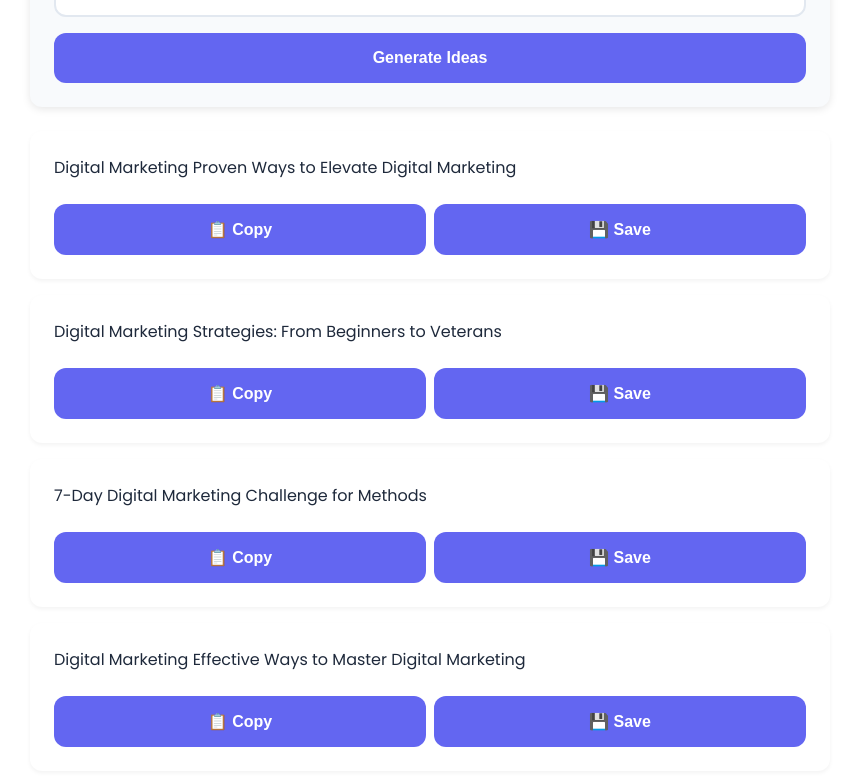
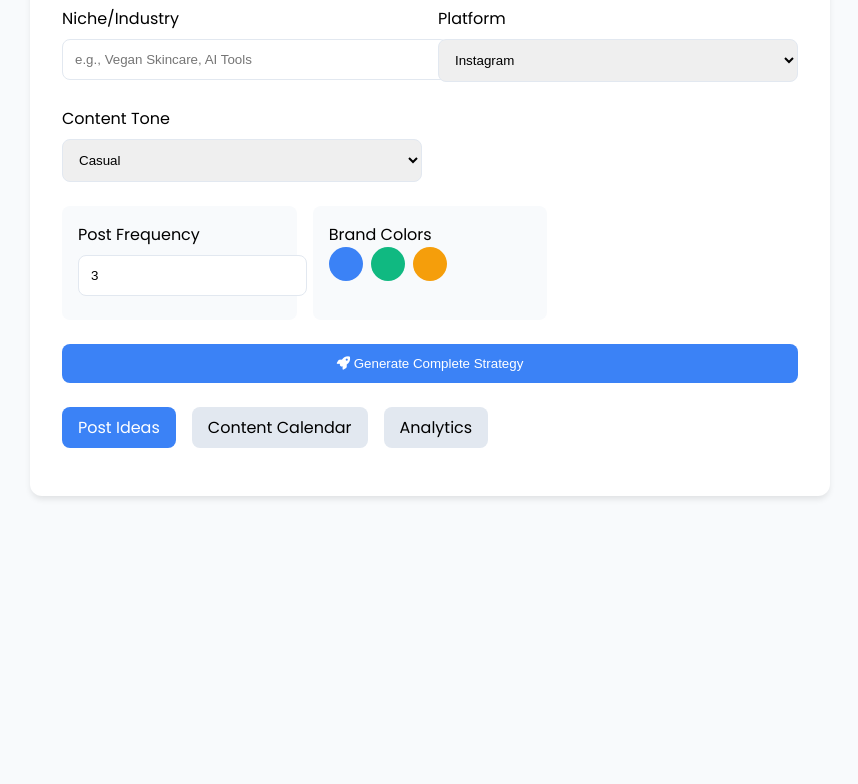
Before and after one commit to Hamza153120/Social--Post---Generator, a plain HTML site: page index.html in a window 1280 px wide. Shown: the part 149-933 px from the top of the page, without its empty margins (210-1068 px from the left). After the commit the page ends 800 px from the top, so only its background shows below. Drawn offline with Linux system fonts and the light colour scheme.

Commit message:
Update index.html

```diff
--- a/index.html
+++ b/index.html
@@ -1,176 +1,303 @@
 <!DOCTYPE html>
-<html lang="en">
+<html>
 <head>
-    <meta charset="UTF-8">
-    <meta name="viewport" content="width=device-width, initial-scale=1.0, maximum-scale=1.0, user-scalable=no">
-    <title>Unlimited Post Ideas Generator</title>
+    <title>Ultimate Social Content Studio</title>
     <link href="https://fonts.googleapis.com/css2?family=Poppins:wght@400;600&display=swap" rel="stylesheet">
+    <link rel="stylesheet" href="https://cdnjs.cloudflare.com/ajax/libs/font-awesome/6.0.0/css/all.min.css">
     <style>
-        * {
-            box-sizing: border-box;
-            margin: 0;
-            padding: 0;
+        :root {
+            --primary: #3B82F6;
+            --secondary: #2563EB;
         }
-
-        :root {
-            --primary: #6366f1;
-            --text: #1e293b;
-            --background: #ffffff;
-            --radius: 12px;
-        }
-
         body {
             font-family: 'Poppins', sans-serif;
-            background: var(--background);
-            color: var(--text);
-            padding: 1rem;
-            min-height: 100vh;
+            max-width: 800px;
+            margin: 2rem auto;
+            padding: 0 1rem;
+            background: #f8fafc;
         }
-
         .container {
-            max-width: 800px;
-            margin: 0 auto;
+            background: white;
+            padding: 2rem;
+            border-radius: 12px;
+            box-shadow: 0 4px 6px -1px rgba(0, 0, 0, 0.1);
         }
-
-        .generator-form {
-            background: #f8fafc;
-            padding: 1.5rem;
-            border-radius: var(--radius);
-            margin-bottom: 1.5rem;
-            position: sticky;
-            top: 1rem;
-            z-index: 2;
-            box-shadow: 0 2px 8px rgba(0,0,0,0.1);
+        select, input, button {
+            padding: 0.75rem;
+            margin: 0.5rem 0;
+            border: 1px solid #e2e8f0;
+            border-radius: 8px;
+            width: 100%;
         }
-
-        input, button {
-            width: 100%;
-            padding: 1rem;
-            border: 2px solid #e2e8f0;
-            border-radius: var(--radius);
-            font-size: 1rem;
-            margin-top: 0.5rem;
-        }
-
         button {
             background: var(--primary);
             color: white;
             border: none;
-            font-weight: 600;
             cursor: pointer;
-            transition: filter 0.2s;
+            transition: 0.3s;
         }
-
-        .post-output {
-            margin-top: 1rem;
+        button:hover { background: var(--secondary); }
+        .grid { display: grid; grid-template-columns: repeat(2,1fr); gap: 1rem; }
+        .preview {
+            background: #f1f5f9;
+            padding: 1rem;
+            border-radius: 12px;
+            position: relative;
+            margin: 1rem 0;
         }
-
-        .post-card {
-            background: white;
-            padding: 1.5rem;
-            border-radius: var(--radius);
+        .tab-buttons { display: flex; gap: 1rem; margin: 1rem 0; }
+        .tab {
+            padding: 0.5rem 1rem;
+            cursor: pointer;
+            border-radius: 8px;
+            background: #e2e8f0;
+        }
+        .active-tab { background: var(--primary); color: white; }
+        .color-picker { display: flex; gap: 0.5rem; }
+        .color-option {
+            width: 30px;
+            height: 30px;
+            border-radius: 50%;
+            cursor: pointer;
+            border: 2px solid transparent;
+        }
+        .color-option.selected { border-color: black; }
+        .post-analysis {
+            display: grid;
+            grid-template-columns: repeat(3, 1fr);
+            gap: 1rem;
             margin: 1rem 0;
-            box-shadow: 0 2px 4px rgba(0,0,0,0.05);
         }
-
-        .load-more {
-            text-align: center;
-            margin: 2rem 0;
+        .post-analysis > div {
+            padding: 1rem;
+            background: #f8fafc;
+            border-radius: 8px;
         }
     </style>
 </head>
 <body>
     <div class="container">
-        <h1 style="margin-bottom: 1rem;">✨ Unlimited Post Ideas</h1>
+        <h1>🚀 Ultimate Social Content Studio</h1>
 
-        <div class="generator-form">
-            <input type="text" id="niche" placeholder="Enter your niche (e.g., Vegan Cooking)" value="Digital Marketing">
-            <button onclick="generateNewIdeas()" style="margin-top: 1rem;">Generate Ideas</button>
+        <!-- Control Panel -->
+        <div class="grid">
+            <div>
+                <label>Niche/Industry</label>
+                <input type="text" id="niche" placeholder="e.g., Vegan Skincare, AI Tools">
+            </div>
+            <div>
+                <label>Platform</label>
+                <select id="platform">
+                    <option>Instagram</option>
+                    <option>TikTok</option>
+                    <option>YouTube</option>
+                    <option>LinkedIn</option>
+                </select>
+            </div>
+            <div>
+                <label>Content Tone</label>
+                <select id="tone">
+                    <option>Casual</option>
+                    <option>Professional</option>
+                    <option>Funny</option>
+                    <option>Inspirational</option>
+                </select>
+            </div>
         </div>
 
-        <div class="post-output" id="output"></div>
-        <div class="load-more">
-            <button onclick="generateNewIdeas()">Load More Ideas</button>
+        <!-- Advanced Options -->
+        <div class="post-analysis">
+            <div>
+                <label>Post Frequency</label>
+                <input type="number" id="frequency" value="3" min="1" max="7">
+            </div>
+            <div>
+                <label>Brand Colors</label>
+                <div class="color-picker">
+                    <div class="color-option" style="background: #3B82F6" onclick="selectColor(this)"></div>
+                    <div class="color-option" style="background: #10B981" onclick="selectColor(this)"></div>
+                    <div class="color-option" style="background: #F59E0B" onclick="selectColor(this)"></div>
+                </div>
+            </div>
+        </div>
+
+        <button onclick="window.generateStrategy()"><i class="fas fa-rocket"></i> Generate Complete Strategy</button>
+
+        <!-- Tabs -->
+        <div class="tab-buttons">
+            <div class="tab active-tab" onclick="showTab('post-ideas')">Post Ideas</div>
+            <div class="tab" onclick="showTab('calendar')">Content Calendar</div>
+            <div class="tab" onclick="showTab('analytics')">Analytics</div>
+        </div>
+
+        <!-- Results -->
+        <div id="post-ideas" class="tab-content" style="display: block;">
+            <!-- Generated Content -->
+        </div>
+
+        <div id="calendar" class="tab-content" style="display: none;">
+            <!-- Calendar Content -->
+        </div>
+
+        <div id="analytics" class="tab-content" style="display: none;">
+            <!-- Analytics Content -->
         </div>
     </div>
 
     <script>
-        // ===== Advanced Idea Generation Engine =====
-        const ideaBank = {
-            frameworks: [
-                "{action} {niche} {target} with {method}",
-                "{number} {adjective} Ways to {action} {niche}",
-                "{niche} {target}: From {beginner} to {expert}",
-                "The Ultimate Guide to {niche} {specialization}",
-                "{niche} vs {competitor}: {comparison} Showdown",
-                "{timeframe} {niche} Challenge for {target}",
-                "How {industry} Leaders {action} {niche}"
+        // Enhanced Templates Database
+        const templateLibrary = {
+            base: [
+                "The Ultimate Guide to {niche} 🧭",
+                "5 {niche} Mistakes Everyone Makes ❌",
+                "{niche} Success Stories: Real Case Studies 📈",
+                "How We Revolutionized {niche} 💡",
+                "{niche} vs Traditional Methods: Full Comparison ⚔️"
             ],
-
-            modifiers: {
-                action: ["Master", "Transform", "Optimize", "Revolutionize", "Elevate"],
-                adjective: ["Creative", "Proven", "Unusual", "Effective", "Innovative"],
-                target: ["Strategies", "Techniques", "Systems", "Methods", "Approaches"],
-                method: ["AI", "Community Building", "Data Analysis", "Storytelling", "Automation"],
-                beginner: ["Newbies", "Startups", "Beginners", "First-Timers"],
-                expert: ["Experts", "Agencies", "Professionals", "Veterans"],
-                timeframe: ["7-Day", "30-Day", "90-Day", "1-Year"],
-                comparison: ["Complete", "Detailed", "Comprehensive", "In-Depth"],
-                specialization: ["in 2024", "for Startups", "Using AI", "on a Budget"],
-                competitor: ["Traditional Methods", "Industry Standards", "Common Practices"]
+            platform: {
+                Instagram: ["Carousel Post", "Reels Video", "Stories Series"],
+                TikTok: ["60-second Tutorial", "Challenge Video", "Behind-the-Scenes"],
+                LinkedIn: ["Industry Report", "Thought Leadership", "Case Study"]
             },
-
-            generatedIdeas: new Set(),
-
-            generateUniqueIdea(niche) {
-                let idea;
-                do {
-                    const template = this.frameworks[Math.floor(Math.random() * this.frameworks.length)];
-                    idea = template.replace(/{(\w+)}/g, (_, key) => {
-                        const options = this.modifiers[key];
-                        return options ? options[Math.floor(Math.random() * options.length)] : niche;
-                    });
-                } while(this.generatedIdeas.has(idea));
-
-                this.generatedIdeas.add(idea);
-                return idea;
+            toneModifiers: {
+                Casual: ["🔥 Pro tip:", "PSA:", "Swipe 👉", "Drop a ❤️ if..."],
+                Professional: ["Key takeaway:", "Research shows:", "Industry leaders agree:"],
+                Funny: ["Plot twist:", "No cap:", "Spoiler alert:", "The tea ☕"],
+                Inspirational: ["Remember:", "You've got this!", "Small steps:"]
             }
         };
 
-        function generateNewIdeas() {
-            const niche = document.getElementById('niche').value || "Your Niche";
-            const output = document.getElementById('output');
+        // Analytics Metrics
+        const metrics = {
+            Instagram: { reach: "10K-50K", engagement: "3-5%", bestTime: "9-11 AM" },
+            TikTok: { reach: "50K-200K", engagement: "5-8%", bestTime: "7-9 PM" },
+            LinkedIn: { reach: "5K-20K", engagement: "1-2%", bestTime: "11 AM-1 PM" }
+        };
 
-            // Generate 5 new unique ideas
-            for(let i = 0; i < 5; i++) {
-                const idea = ideaBank.generateUniqueIdea(niche);
-                const card = document.createElement('div');
-                card.className = 'post-card';
-                card.innerHTML = `
-                    <p>${idea}</p>
-                    <div style="margin-top: 1rem; display: flex; gap: 0.5rem;">
-                        <button onclick="copyToClipboard('${idea}')">📋 Copy</button>
-                        <button onclick="saveIdea('${idea}')">💾 Save</button>
-                    </div>
-                `;
-                output.appendChild(card);
-            }
+        let selectedColor = "#3B82F6";
+
+        function generateStrategy() {
+            const niche = document.getElementById("niche").value || "Your Niche";
+            const platform = document.getElementById("platform").value;
+            const tone = document.getElementById("tone").value;
+            const frequency = document.getElementById("frequency").value;
+
+            // Generate Content
+            const posts = generatePosts(niche, platform, tone, frequency);
+            const calendar = generateCalendar(niche, frequency);
+            const analytics = generateAnalytics(platform);
+
+            // Display Results
+            displayPosts(posts);
+            displayCalendar(calendar);
+            displayAnalytics(analytics);
+            showTab('post-ideas');
         }
 
-        function copyToClipboard(text) {
-            navigator.clipboard.writeText(text);
-            alert('Copied to clipboard!');
+        function generatePosts(niche, platform, tone, count) {
+            return Array.from({length: count}, (_, i) => {
+                const template = templateLibrary.base[i % templateLibrary.base.length];
+                const platformFormat = templateLibrary.platform[platform][i % 3];
+                const toneModifier = templateLibrary.toneModifiers[tone][i % 4];
+
+                return {
+                    title: template.replace(/{niche}/g, niche),
+                    content: `${toneModifier} ${generateCTAs(platform)}`,
+                    hashtags: generateSmartHashtags(niche, platform),
+                    format: platformFormat,
+                    color: selectedColor
+                };
+            });
         }
 
-        function saveIdea(idea) {
-            const saved = JSON.parse(localStorage.getItem('savedIdeas') || '[]');
-            saved.push(idea);
-            localStorage.setItem('savedIdeas', JSON.stringify(saved));
-            alert('Idea saved!');
+        function generateSmartHashtags(niche, platform) {
+            const cleanNiche = niche.replace(/ /g, "");
+            const platformTags = {
+                Instagram: ["#InstaGood", "#ExplorePage"],
+                TikTok: ["#FYP", "#ForYouPage"],
+                LinkedIn: ["#Leadership", "#IndustryInsights"]
+            };
+
+            return [
+                `#${cleanNiche}Tips`,
+                `#${cleanNiche}Hacks`,
+                ...platformTags[platform],
+                "#TrendAlert"
+            ].slice(0, 5);
         }
 
-        // Initial generation
-        generateNewIdeas();
+        function generateCTAs(platform) {
+            const ctas = {
+                Instagram: ["Swipe → Learn more", "Double tap if you agree ❤️"],
+                TikTok: ["Comment your thoughts 💬", "Duet this video!"],
+                LinkedIn: ["Share with your network ↗️", "Comment your perspective"]
+            };
+            return ctas[platform][Math.floor(Math.random() * 2)];
+        }
+
+        function displayPosts(posts) {
+            const container = document.getElementById("post-ideas");
+            container.innerHTML = posts.map(post => `
+                <div class="preview" style="border-left: 4px solid ${post.color}">
+                    <h3>${post.title}</h3>
+                    <p><strong>Format:</strong> ${post.format}</p>
+                    <p><strong>Tone:</strong> ${post.content}</p>
+                    <p><strong>Hashtags:</strong> ${post.hashtags.join(" ")}</p>
+                </div>
+            `).join("");
+        }
+
+        function generateCalendar(niche, frequency) {
+            return Array.from({length: frequency}, (_, i) => ({
+                day: i+1,
+                content: `${niche} Strategy Day ${i+1}`
+            }));
+        }
+
+        function displayCalendar(calendar) {
+            const container = document.getElementById("calendar");
+            container.innerHTML = `
+                <h3>🗓️ Content Calendar</h3>
+                ${calendar.map(item => `
+                    <div class="preview">
+                        <strong>Day ${item.day}:</strong> ${item.content}
+                    </div>
+                `).join("")}
+            `;
+        }
+
+        function generateAnalytics(platform) {
+            return {
+                reach: metrics[platform].reach,
+                engagement: metrics[platform].engagement,
+                bestTime: metrics[platform].bestTime
+            };
+        }
+
+        function displayAnalytics(analytics) {
+            const container = document.getElementById("analytics");
+            container.innerHTML = `
+                <h3>📈 Performance Predictions</h3>
+                <div class="preview">
+                    <p>Estimated Reach: ${analytics.reach}</p>
+                    <p>Expected Engagement: ${analytics.engagement}</p>
+                    <p>Best Posting Time: ${analytics.bestTime}</p>
+                </div>
+            `;
+        }
+
+        function showTab(tabId) {
+            document.querySelectorAll(".tab-content").forEach(el => el.style.display = "none");
+            document.querySelectorAll(".tab").forEach(el => el.classList.remove("active-tab"));
+            document.getElementById(tabId).style.display = "block";
+            document.querySelector(`[onclick="showTab('${tabId}')"]`).classList.add("active-tab");
+        }
+
+        function selectColor(element) {
+            document.querySelectorAll(".color-option").forEach(el => el.classList.remove("selected"));
+            element.classList.add("selected");
+            selectedColor = element.style.backgroundColor;
+        }
     </script>
 </body>
 </html>
```
